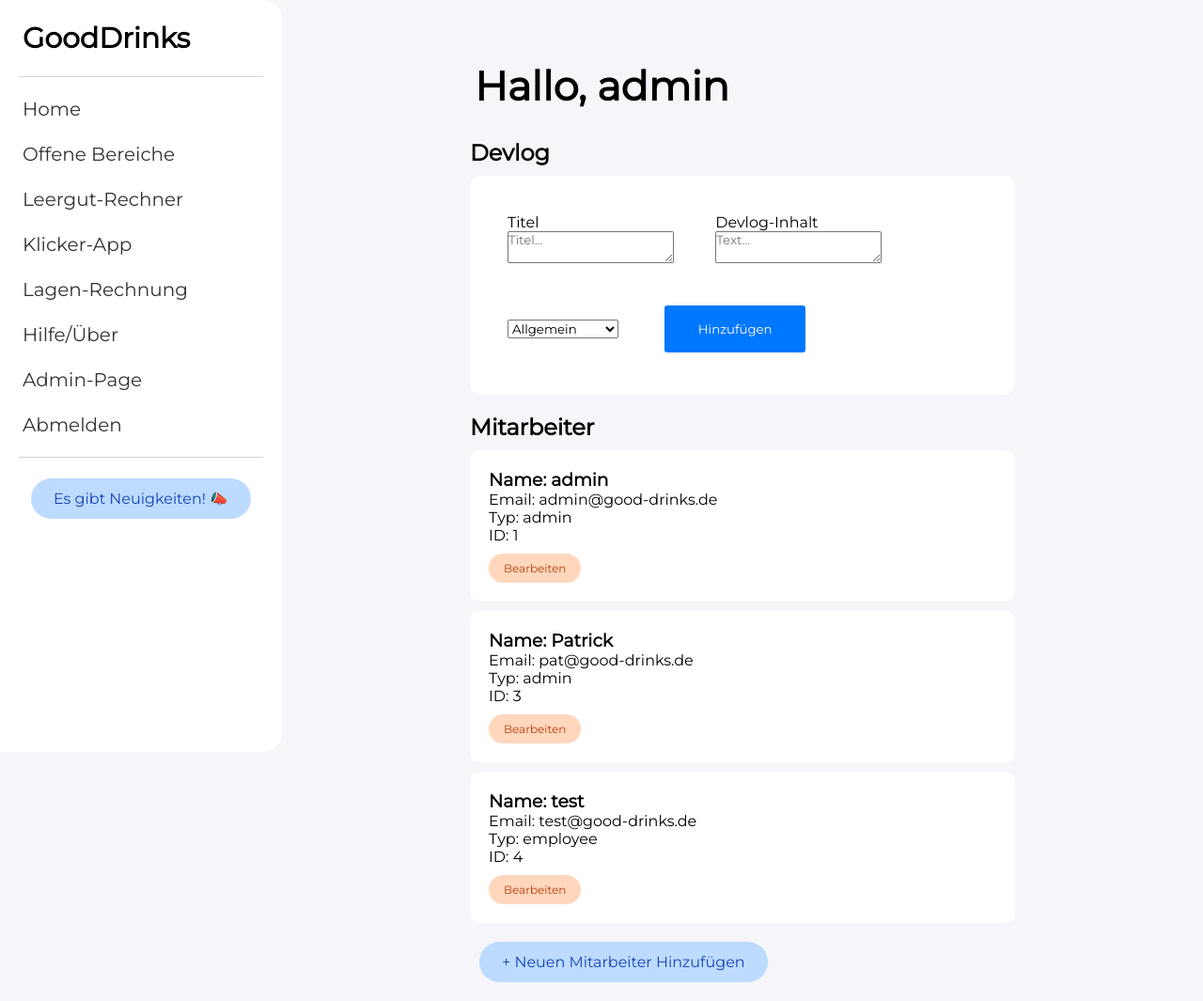
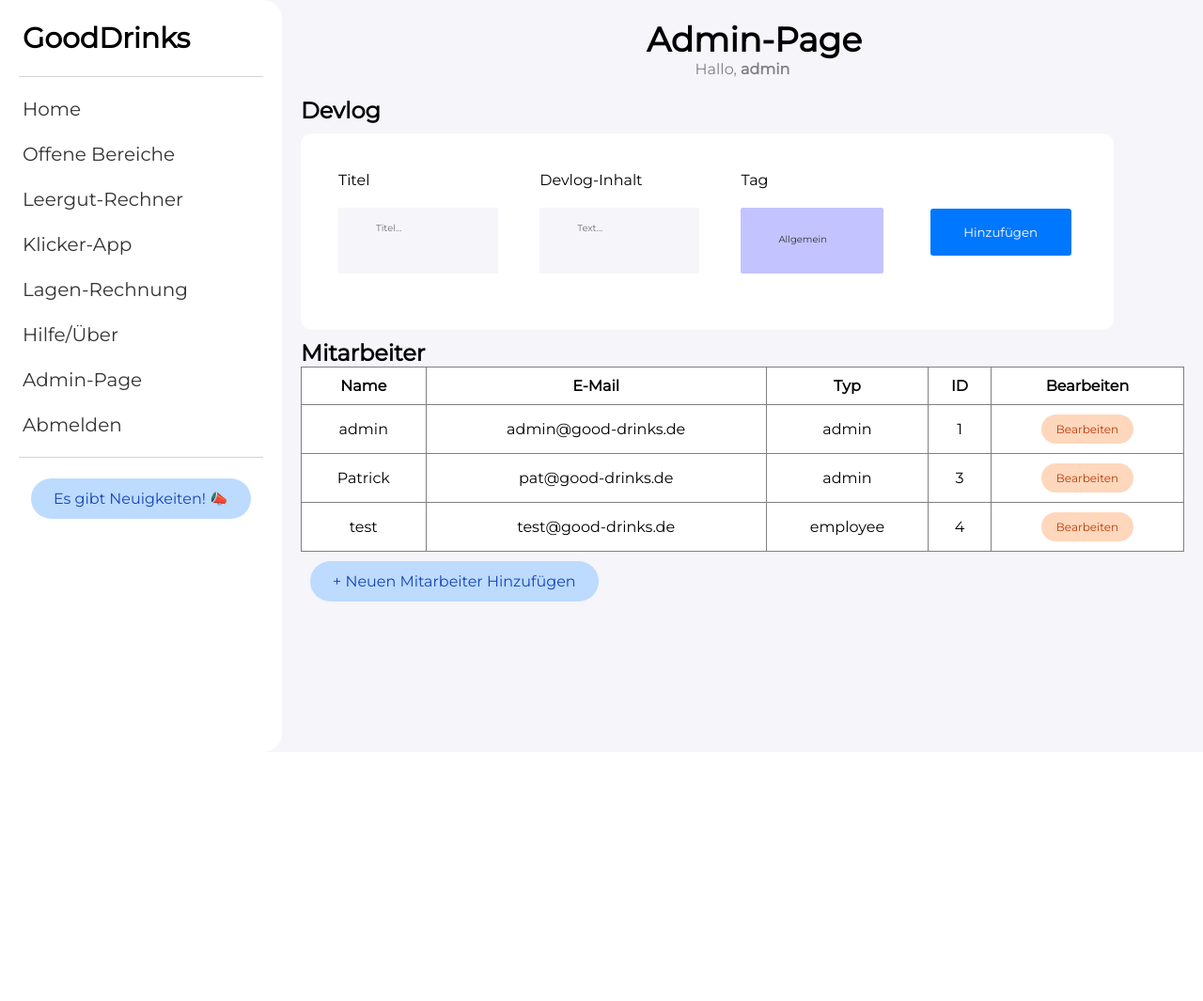
Before and after one commit to sarguhl/GoodDrinks, a Flask app: page /admin in a window 1280 px wide. Shown: the whole page at 94% size. After the commit the page ends 640 px from the top, so only its background shows below. Run offline with Flask 2, Linux system fonts and the light colour scheme; a user stored in the database is signed in; data comes from the database, SQL or seed files in the repository; both versions use the stored data as it was after the commit; some libraries are stand-ins or nearby versions.

Commit message:
Update Admin Page

```diff
--- a/website/static/index.css
+++ b/website/static/index.css
@@ -35,7 +35,13 @@ main {
 
 
 
+.grey_text {
+    color: gray;
+}
 
+.wrap {
+    margin: 20px;
+}
 
 
 
@@ -143,6 +149,7 @@ nav {
     color: #333;
     font-size: 20px;
     font-weight: 400;
+    width: 100%;
     text-decoration: none;
     transition-duration: .25s;
 }
@@ -195,6 +202,9 @@ nav {
 
 
 @media screen and (min-width: 960px) {
+    div.ext_nav {
+        display: none;
+    }
     #menu__toggle {
         display:none;
     }
@@ -369,10 +379,17 @@ display: inline-block;
 }
 
 h1 {
-    margin-top: 30px;
     font-family: 'Montserrat', sans-serif;
-    font-size: large;
+    font-size: 36px;
     margin-bottom: 10px;
+
+}
+
+.header {
+    margin: 0;
+    padding: 0;
+    display: block;
+    left: 0;
 }
 
 .form__input {
@@ -783,18 +800,70 @@ dialog input {
 
 
 .users {
-    margin: 10px;
+    margin-top: 10px;
+    margin-bottom: 10px;
 }
-.user {
-    padding: 20px;
+table {
+    overflow-x: auto;
+    width: 100%;
+    border: 1px solid;
+    border-color: gray;
+    border-collapse: collapse;
     background-color: white;
     border-radius: 10px;
-    margin-bottom: 10px;
-    margin-top: 10px;
 }
 
-.user_info {
-    margin-bottom: 10px;
+.form-group {
+    display: block;
+    margin-top: 20px;
+}
+
+.form-group label {
+    display: block;
+}
+
+.form-group input {
+    padding: 10px;
+    width: 100%;
+    height: 50px;
+    margin-top: 5px;
+    background-color: white;
+    border-radius: 5px;
+    border: none;
+}
+
+.form-group select {
+    width: 100%;
+    height: 50px;
+    margin-top: 5px;
+    background-color: white;
+    border-radius: 5px;
+    text-align: left;
+}
+
+table tr {
+    margin: 0 auto;
+    padding: 10px;
+}
+table td {
+    border: 1px solid;
+    border-color: gray;
+    border-collapse: collapse;
+    text-align: center;
+    padding: 10px;
+}
+
+table th {
+    border: 1px solid;
+    border-color: gray;
+    border-collapse: collapse;
+    text-align: center;
+    padding: 10px;
+}
+
+div.scroll {
+    overflow: auto;
+    white-space: nowrap;
 }
 
 .edit_user {
@@ -809,6 +878,82 @@ dialog input {
     background-color: #ffd7bc;
 }
 
+.devlog_div {
+    background-color: #ffffff;
+    margin-top: 10px;
+
+    max-width: fit-content;
+    width: 100%;
+
+
+    text-align: left;
+    padding: 20px;
+    border-radius: 12px;
+    transition: all 0.2s ease;
+}
+
+.devlog_div div {
+    margin: 10px;
+    display: inline-block;
+    vertical-align: middle;
+    background: none;
+    padding: 10px;
+}
+
+.devlog_div p {
+    margin: 0 auto;
+    font-family: 'Montserrat', sans-serif;
+    background: none;
+}
+
+textarea {
+    color: #333;
+    font-size: 1rem;
+
+    margin-top: 20px;
+    margin-bottom: 20px;
+    padding: 1.5rem 4rem;
+    order: none;
+    border-radius: 0.2rem;
+    background-color: #F5F5FA;
+    border: none;
+    height: 80px;
+    width: 100%;
+    display: block;
+    border-bottom: 0.3rem solid transparent;
+    transition: all 0.3s;
+    max-width: 17em;
+    max-height: 7em;
+
+    resize: none;
+}
+
+select {
+    color: #333;
+    font-size: 1rem;
+
+    margin-top: 20px;
+    margin-bottom: 20px;
+    padding: 1.5rem 4rem;
+    order: none;
+    border-radius: 0.2rem;
+    background-color: #c3c3ff;
+    border: none;
+    height: 80px;
+    width: 100%;
+    display: block;
+    border-bottom: 0.3rem solid transparent;
+    transition: all 0.3s;
+    max-width: 17em;
+    max-height: 7em;
+
+    resize: none;
+
+    -webkit-appearance: none;
+    -moz-appearance: none;
+}
+
+
 
 .fk3-field {
     display: inline-block;
--- a/website/templates/admin.html
+++ b/website/templates/admin.html
@@ -1,12 +1,14 @@
 {% extends 'base.html' %}
-{% block title %}Home{% endblock %}
+{% block title %}Admin{% endblock %}
 {% block content %}
-<div class="home-wrapper">
-    <div class="menu">
-        <h1>Hallo, {{ user.first_name }}</h1>
+<div class="wrap">
+    <div style="margin-bottom: 20px; text-align: center;">
+        <h1 class="header">Admin-Page</h1>
+        <p class="grey_text">Hallo, <b>{{ current_user.first_name }}</b></p>
+    </div>
     <form method="POST">
-            <h2 style="margin: 10px;">Devlog</h2>
-            <div class="neuer_bereich">
+        <h2>Devlog</h2>
+        <div class="devlog_div">
             <div>
                 <p>Titel</p>
                 <textarea name="title" id="title" class="form-control" placeholder="Titel..."></textarea>
@@ -16,6 +18,7 @@
                 <textarea name="note" id="note" class="form-control" placeholder="Text..."></textarea>
             </div>
             <div>
+                <p>Tag</p>
                 <SELECT name="status" id="status">
                     <option value="allgemein">Allgemein</option>
                     <option value="neues">Neues</option>
@@ -29,19 +32,28 @@
     </form>
     <div class="users">
         <h2>Mitarbeiter</h2>
+        <div class="scroll">
+            <table>
+                <tr>
+                    <th>Name</th>
+                    <th>E-Mail</th>
+                    <th>Typ</th>
+                    <th>ID</th>
+                    <th>Bearbeiten</th>
+                </tr>
                 {% for account in users %}
-            <div class="user">
-                <div class="user_info">
-                    <h3>Name: {{ account.first_name }}</h3>
-                    <p>Email: {{ account.email }}</p>
-                    <p>Typ: {{ account.user_state }}</p>
-                    <p class="user_id">ID: {{ account.id }}</p>
+                <tr>
+                    <td>{{ account.first_name }}</td>
+                    <td>{{ account.email }}</td>
+                    <td>{{ account.user_state }}</td>
+                    <td>{{ account.id }}</td>
+                    <td><p style="margin: 0 auto;"><a style="margin: 0 auto;" class="edit_user" href="/edit/{{ account.id }}">Bearbeiten</a></p></td>
+                </tr>
+                {% endfor %}
+            </table>
         </div>
-                <a class="edit_user" href="/edit/{{ account.id }}">Bearbeiten</a>
-            </div>
-            {% endfor %}
+
         <a class="menu__item_ann" href="/sign-up">+ Neuen Mitarbeiter Hinzufügen</a>
-        </div>
     </div>
 </div>
 <script>
--- a/website/templates/base.html
+++ b/website/templates/base.html
@@ -7,6 +7,7 @@
         <link rel="stylesheet" href="{{ url_for('static', filename='index.css') }}">
         <link rel="stylesheet" href="https://fonts.googleapis.com/icon?family=Material+Icons">
         <link rel="stylesheet" href="path/to/font-awesome/css/font-awesome.min.css">
+        <link href='https://css.gg/css' rel='stylesheet'>
 
         <title>{% block title %}Home{% endblock %} | GoodDrinks</title>
     </head>
--- a/website/templates/login.html
+++ b/website/templates/login.html
@@ -1,6 +1,7 @@
 {% extends 'base.html' %}
 {% block title %}Login{% endblock %}
 {% block content %}
+<div class="menu">
   <form method="POST">
       <h3 align="center">Login</h3>
       <div class="form-group">
@@ -28,4 +29,5 @@
       <br />
       <button type="submit" class="btn btn-primary">Login</button>
   </form>
+</div>
 {% endblock %}
--- a/website/templates/sign-up.html
+++ b/website/templates/sign-up.html
@@ -1,6 +1,8 @@
 {% extends 'base.html' %}
 {% block title %}Sign Up{% endblock %}
 {% block content %}
+<div class="menu">
+
   <form method="POST">
       <h3 align="center">Sign Up</h3>
       <div class="form-group">
@@ -46,4 +48,5 @@
       <br />
       <button type="submit" class="btn btn-primary">Submit</button>
   </form>
+</div>
 {% endblock %}
--- a/website/views.py
+++ b/website/views.py
@@ -128,7 +128,7 @@ def resolve_bereich():
 
 @views.route("/admin", methods=["GET", "POST"])
 @login_required
-def admin_page():
+def admin():
     result = User.query.all()
     if request.method == 'POST':
         print("postmethod active")
@@ -152,6 +152,7 @@ def admin_page():
 @views.route("/edit/<int:user_id>", methods=["GET", "POST"])
 @login_required
 def edit_user(user_id):
+    user_name = User.query.filter_by(id=user_id).first()
     if request.method == 'POST':
         print("lololol")
         user = request.get_json()
@@ -168,8 +169,27 @@ def edit_user(user_id):
             # new_user = User(email=email, first_name=name)
             database.engine.execute(f"UPDATE user SET user_state = ? WHERE user.id = ?", type, user_id)
             database.session.commit()
-            return redirect(url_for("views.admin_page"))
+            return redirect(url_for("views.admin"))
 
     if current_user.user_state == "admin":
-        return render_template("edit_user.html", user_id=user_id, current_user=current_user)
+        return render_template("edit_user.html", user_id=user_id, current_user=current_user, user=user_name)
     else: render_template("login.html")
+
+@views.route("/edit/<int:user_id>/delete", methods=["POST"])
+def delete_user(user_id):
+    if current_user.user_state != "admin":
+        return
+    else:
+        if request.method == "POST":
+            user = request.get_json()
+            userId = user["user_id"]
+
+            user_exists = User.query.filter_by(id=userId).first()
+            if not user:
+                flash("User doesn't exist!")
+            else:
+                database.engine.execute("DELETE FROM user WHERE user.id = ?", user_id)
+                database.session.commit()
+                return redirect(url_for("views.admin"))
+
+    return "ok"
```
Also changed, not shown: website/templates/edit_user.html (+22 -2 lines), website/database.db. Lines whose indentation alone changed are shown as unchanged.
